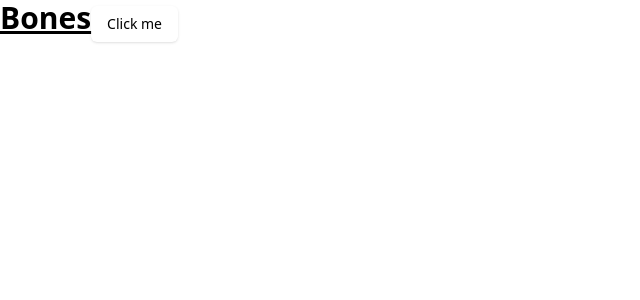
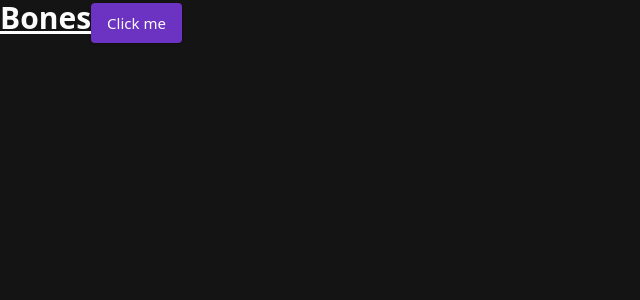
Before and after one commit to AkashSDas/bones, a React (Vite) app in the folder frontend/: page / in a window 1280 px wide. Shown: the top 300 px of the page, without its empty margins (0-640 px from the left). Built offline with nearby package versions, Linux system fonts and the light colour scheme; the HTML template or start-up script is replaced by a standard one.

Commit message:
[fe] create button component and add bg color to body

```diff
--- a/frontend/src/components/shared/Button.tsx
+++ b/frontend/src/components/shared/Button.tsx
@@ -1,30 +1,24 @@
-import * as React from "react";
 import { Slot } from "@radix-ui/react-slot";
 import { type VariantProps, cva } from "class-variance-authority";
+import { type ButtonHTMLAttributes, forwardRef } from "react";
 
 import { cn } from "@/utils/styles";
 
-const buttonVariants = cva(
-    "inline-flex items-center justify-center whitespace-nowrap rounded-md text-sm font-medium transition-colors focus-visible:outline-none focus-visible:ring-1 focus-visible:ring-ring disabled:pointer-events-none disabled:opacity-50",
+const variants = cva(
+    "inline-flex items-center justify-center text-sm md:text-[15px] font-medium transition-colors whitespace-nowrap rounded-btn focus-visible:outline-none focus-visible:ring-1 disabled:pointer-events-none gap-2 [&_svg]:pointer-events-none [&_svg]:size-4 md:[&_svg]:size-[18px] [&_svg]:shrink-0 disabled:opacity-70 shadow",
     {
         variants: {
             variant: {
-                default:
-                    "bg-primary text-primary-foreground shadow hover:bg-primary/90",
-                destructive:
-                    "bg-destructive text-destructive-foreground shadow-sm hover:bg-destructive/90",
-                outline:
-                    "border border-input bg-background shadow-sm hover:bg-accent hover:text-accent-foreground",
-                secondary:
-                    "bg-secondary text-secondary-foreground shadow-sm hover:bg-secondary/80",
-                ghost: "hover:bg-accent hover:text-accent-foreground",
-                link: "text-primary underline-offset-4 hover:underline",
+                default: `bg-brand-500 hover:bg-brand-600 active:bg-brand-700 disabled:bg-brand-900`,
+                secondary: `border bg-grey-900 border-grey-800 hover:bg-grey-800 hover:border-grey-700 active:bg-grey-700 active:border-grey-600 disabled:bg-brand-900`,
+                ghost: `hover:bg-grey-800 active:bg-grey-700`,
+                info: `bg-info-500 hover:bg-info-600 active:bg-info-700 disabled:bg-info-900`,
+                error: `bg-error-500 hover:bg-error-600 active:bg-error-700 disabled:bg-error-900`,
+                success: `bg-success-500 hover:bg-success-600 active:bg-success-700 disabled:bg-success-900`,
             },
             size: {
-                default: "h-9 px-4 py-2",
-                sm: "h-8 rounded-md px-3 text-xs",
-                lg: "h-10 rounded-md px-8",
-                icon: "h-9 w-9",
+                default: "h-9 px-[14px] md:h-10 md:px-4",
+                icon: "w-9 h-9 md:h-10 md:w-10",
             },
         },
         defaultVariants: {
@@ -34,24 +28,26 @@ const buttonVariants = cva(
     },
 );
 
-export interface ButtonProps
-    extends React.ButtonHTMLAttributes<HTMLButtonElement>,
-        VariantProps<typeof buttonVariants> {
+type Props = ButtonHTMLAttributes<HTMLButtonElement> &
+    VariantProps<typeof variants> & {
         asChild?: boolean;
-}
+    };
 
-const Button = React.forwardRef<HTMLButtonElement, ButtonProps>(
-    ({ className, variant, size, asChild = false, ...props }, ref) => {
+const Button = forwardRef<HTMLButtonElement, Props>(function Button(
+    { asChild = false, className, variant, size, ...props },
+    ref,
+) {
     const Comp = asChild ? Slot : "button";
+
     return (
         <Comp
-                className={cn(buttonVariants({ variant, size, className }))}
+            className={cn(variants({ variant, size, className }))}
             ref={ref}
             {...props}
         />
     );
-    },
-);
+});
+
 Button.displayName = "Button";
 
 export { Button };
--- a/frontend/src/index.css
+++ b/frontend/src/index.css
@@ -1,6 +1,14 @@
 @tailwind base;
 @tailwind components;
 @tailwind utilities;
+
+body {
+    @apply bg-grey-950 text-grey-0;
+}
+
+/* ======================================== */
+/* Fonts */
+/* ======================================== */
 
 @font-face {
     font-family: "GTWalsheimPro";
@@ -212,8 +220,7 @@
 
 @font-face {
     font-family: "GTWalsheimPro";
-    src: url("./assets/fonts/gt-walsheim-pro/GTWalsheimPro-Thin.ttf")
-        format("truetype");
+    src: url("./assets/fonts/gt-walsheim-pro/GTWalsheimPro-Thin.ttf") format("truetype");
     font-weight: 400;
     font-style: normal;
 }
@@ -228,8 +235,7 @@
 
 @font-face {
     font-family: "GTWalsheimPro";
-    src: url("./assets/fonts/gt-walsheim-pro/GTWalsheimPro-Bold.ttf")
-        format("truetype");
+    src: url("./assets/fonts/gt-walsheim-pro/GTWalsheimPro-Bold.ttf") format("truetype");
     font-weight: 700;
     font-style: normal;
 }
```
Also changed, not shown: 1 other file (tests, documents, lock files or other folders). Lines whose indentation alone changed are shown as unchanged.
